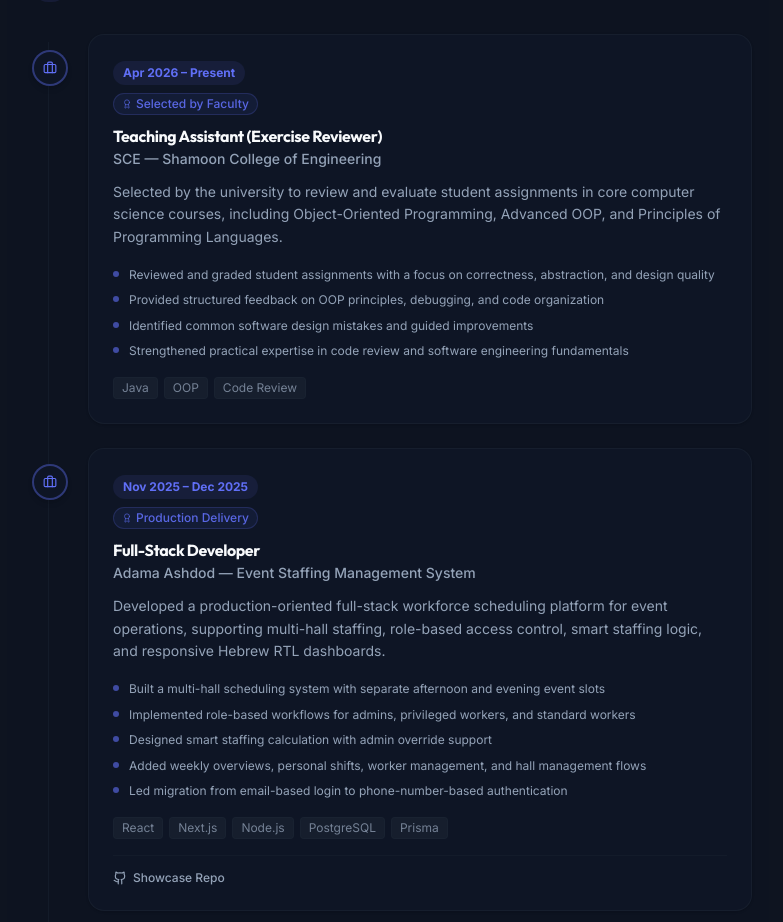
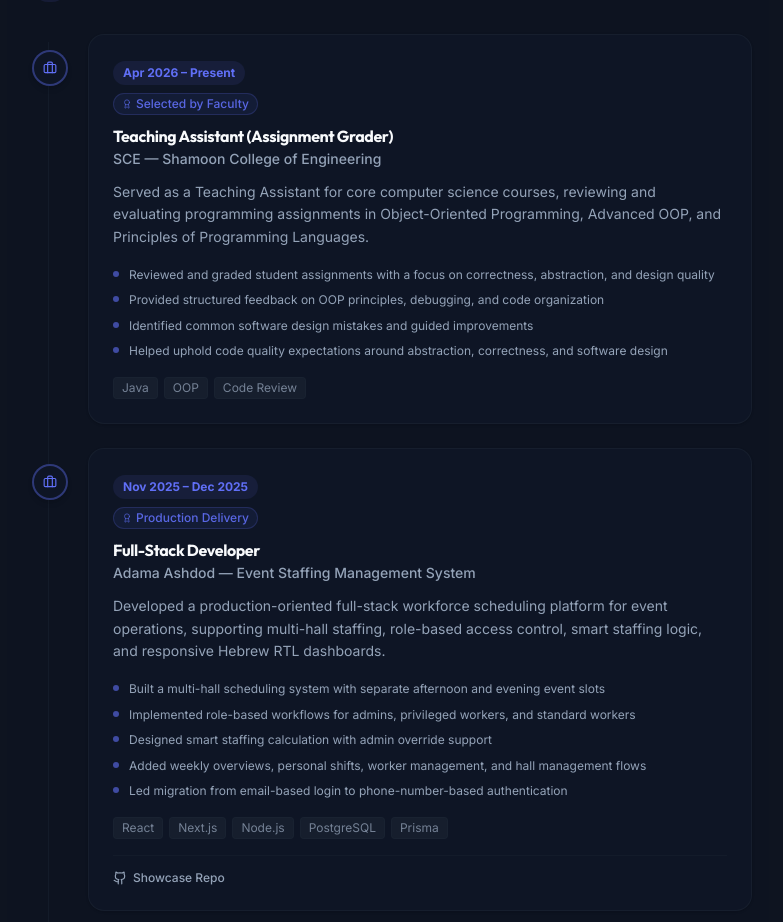
Before and after one commit to JordanDaudu/PersonalPortfolio, a React (Vite) app: page / in a window 1280 px wide. Shown: the part 8193-9115 px from the top of the page, without its empty margins (248-1031 px from the left). Built offline with nearby package versions, Linux system fonts and the light colour scheme; no server answers.

Commit message:
Update portfolio.ts

```diff
--- a/src/data/portfolio.ts
+++ b/src/data/portfolio.ts
@@ -326,16 +326,16 @@ export const PORTFOLIO = {
     {
       id: "exp-ta",
       year: "Apr 2026 – Present",
-      title: "Teaching Assistant (Exercise Reviewer)",
+      title: "Teaching Assistant (Assignment Grader)",
       subtitle: "SCE — Shamoon College of Engineering",
       type: "work",
       description:
-          "Selected by the university to review and evaluate student assignments in core computer science courses, including Object-Oriented Programming, Advanced OOP, and Principles of Programming Languages.",
+          "Served as a Teaching Assistant for core computer science courses, reviewing and evaluating programming assignments in Object-Oriented Programming, Advanced OOP, and Principles of Programming Languages.",
       highlights: [
         "Reviewed and graded student assignments with a focus on correctness, abstraction, and design quality",
         "Provided structured feedback on OOP principles, debugging, and code organization",
         "Identified common software design mistakes and guided improvements",
-        "Strengthened practical expertise in code review and software engineering fundamentals",
+        "Helped uphold code quality expectations around abstraction, correctness, and software design",
       ],
       badges: ["Selected by Faculty"],
       tech: ["Java", "OOP", "Code Review"],
```
